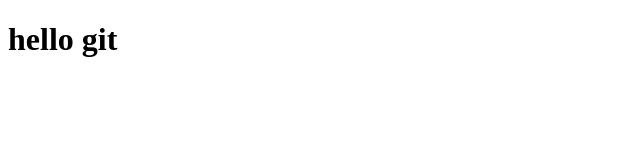
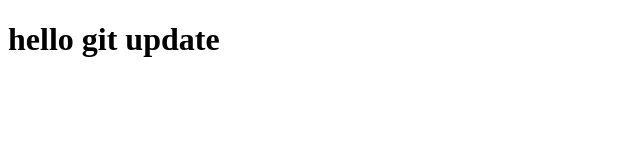
Before and after one commit to Roopesh49/git-practice, a plain HTML site: page index.html in a window 1280 px wide. Shown: the whole page, without its empty margins (0-640 px from the left). Drawn offline with Linux system fonts and the light colour scheme.

Commit message:
updated file

```diff
--- a/index.html
+++ b/index.html
@@ -6,6 +6,6 @@
   <title>Document</title>
 </head>
 <body>
-  <h1>hello git</h1>
+  <h1>hello git update</h1>
 </body>
 </html>
```
